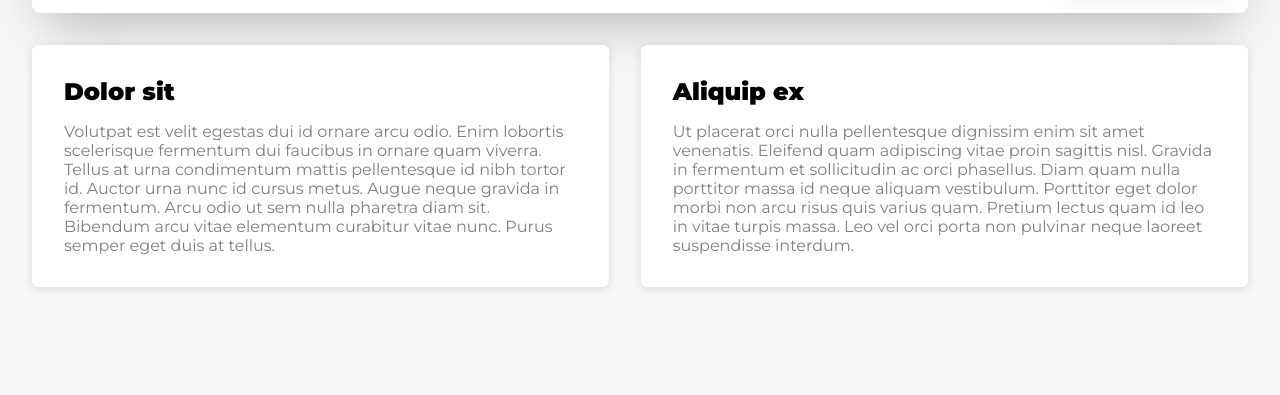
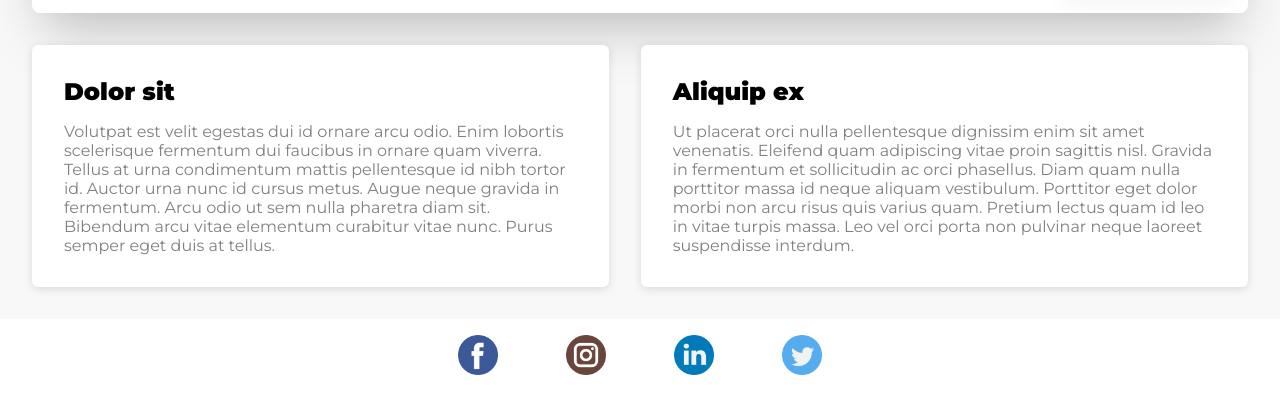
Before and after one commit to gabrielbssantos/ctd-frontend-aula-23, a plain HTML site: page index.html in a window 1280 px wide. Shown: the part 733-1128 px from the top of the page. Before the commit the page ends 1052 px from the top, so only its background shows below. Drawn offline with Linux system fonts and the light colour scheme.

Commit message:
adds a page footer with social media icons

```diff
--- a/css/style.css
+++ b/css/style.css
@@ -134,6 +134,26 @@ a:hover {
     border-radius: .4rem;
 }
 
+.page-footer {
+    padding: 1rem 2rem;
+    background-color: #fff;
+    display: flex;
+    align-items: center;
+    justify-content: center;
+}
+
+.social-media {
+    width: 60%;
+    display: flex;
+    align-items: center;
+    justify-content: space-between;
+}
+
+.social-icon {
+    height: 5vh;
+}
+
+
 
 /* Medium devices (tablets, 768px and up) */
 @media (min-width: 768px) {
@@ -173,4 +193,8 @@ a:hover {
         flex-direction: row;
         justify-content: stretch;
     }
+
+    .social-media {
+        width: 30%;
+    }
 }
--- a/index.html
+++ b/index.html
@@ -54,6 +54,13 @@ Integrantes: Alisson Pinho, Davi Dutra, Gabriel Bernardo, Lucas Bernardo, Luis S
     </main>
 
         <!-- FOOTER -->
-    <footer></footer>
+    <footer class="page-footer">
+        <ul class="social-media">
+            <li><a href="https://www.facebook.com"><img class="social-icon" src="img/facebook.png" alt=""></a></li>
+            <li><a href="https://www.instagram.com"><img class="social-icon" src="img/instagram.png" alt=""></a></li>
+            <li><a href="https://www.linkedin.com"><img class="social-icon" src="img/linkedin.png" alt=""></a></li>
+            <li><a href="https://twitter.com"><img class="social-icon" src="img/twitter.png" alt=""></a></li>
+        </ul>
+    </footer>
 </body>
 </html>
```
Also changed, not shown: img/facebook.png (added), img/instagram.png (added), img/linkedin.png (added), img/twitter.png (added).
